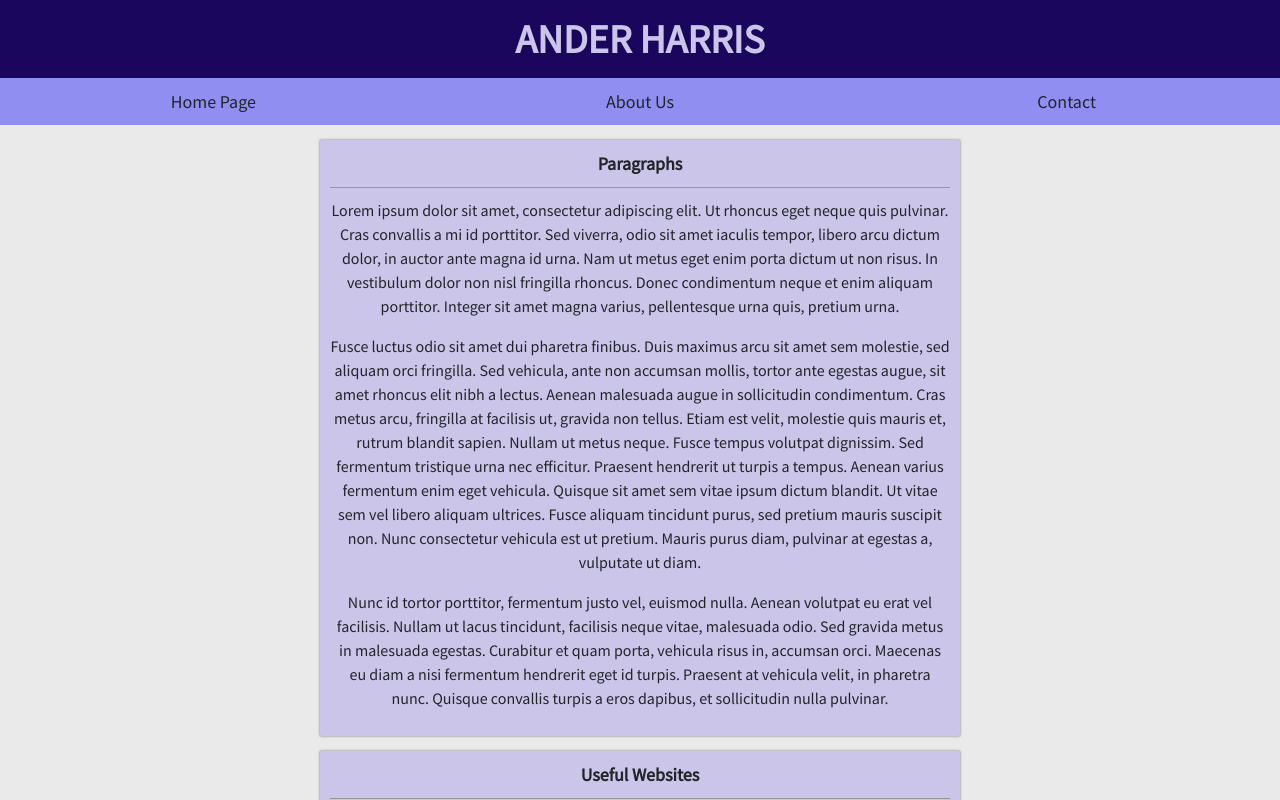
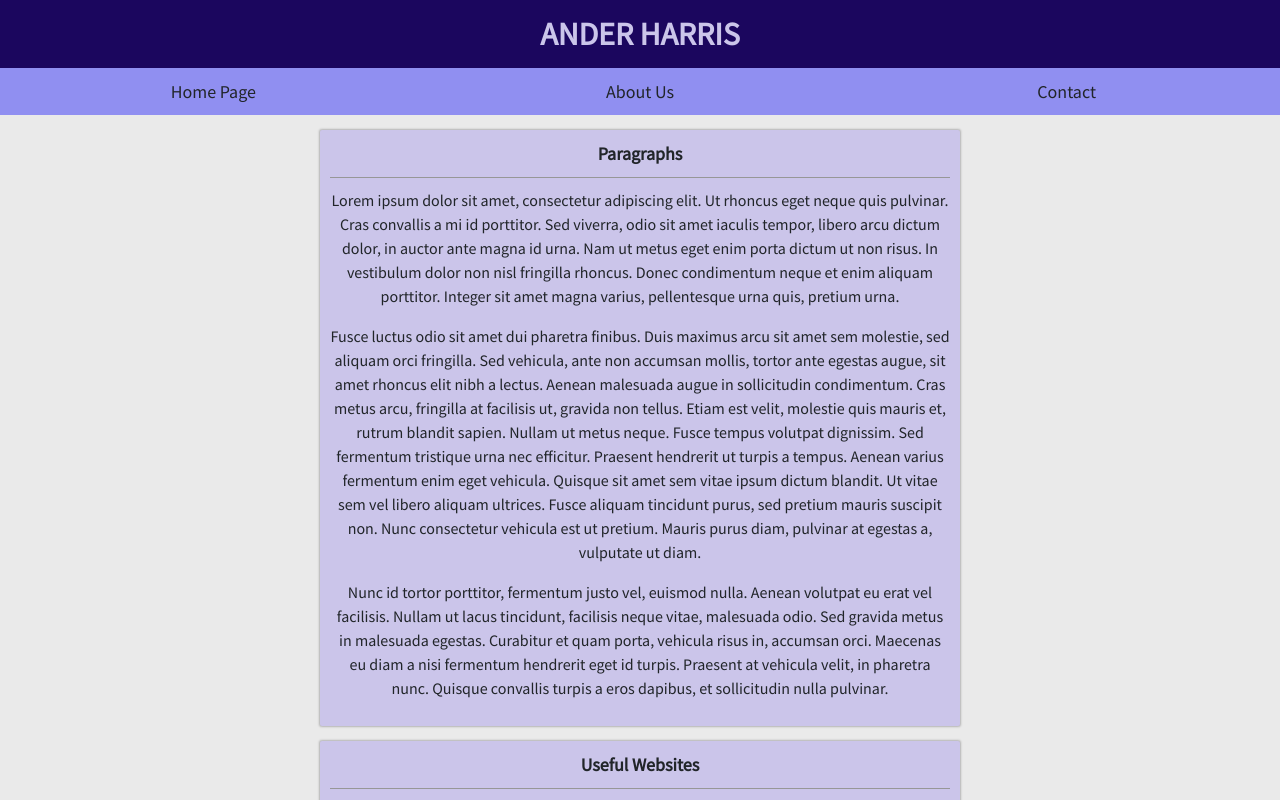
Before and after one commit to benw7/anderharris.github.io, a plain HTML site: page index.html in a window 1280 px wide. Drawn offline with nearby package versions, Linux system fonts and the light colour scheme.

Commit message:
Update index.html

```diff
--- a/index.html
+++ b/index.html
@@ -11,9 +11,9 @@
         <div class="container-fluid h-100 main-body">
             <div class="row justify-content-center header-bar g-0">
                 <div class="col-12">
-                    <h1 class="header-title">
+                    <h2 class="header-title">
                         ANDER HARRIS
-                    </h1>
+                    </h2>
                 </div>
                 <div class="col-12 col-md-4">
                     <div class="navbar-option">
```
